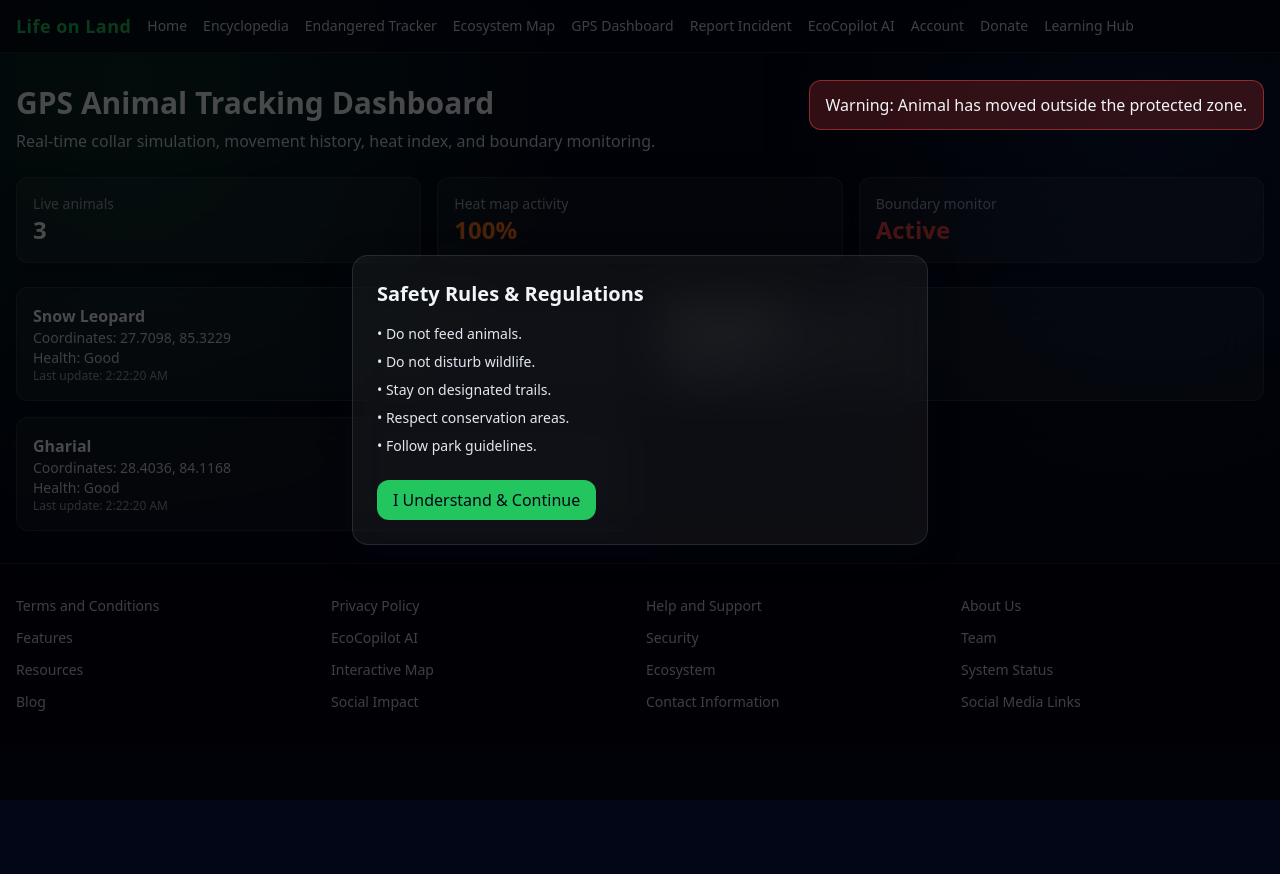
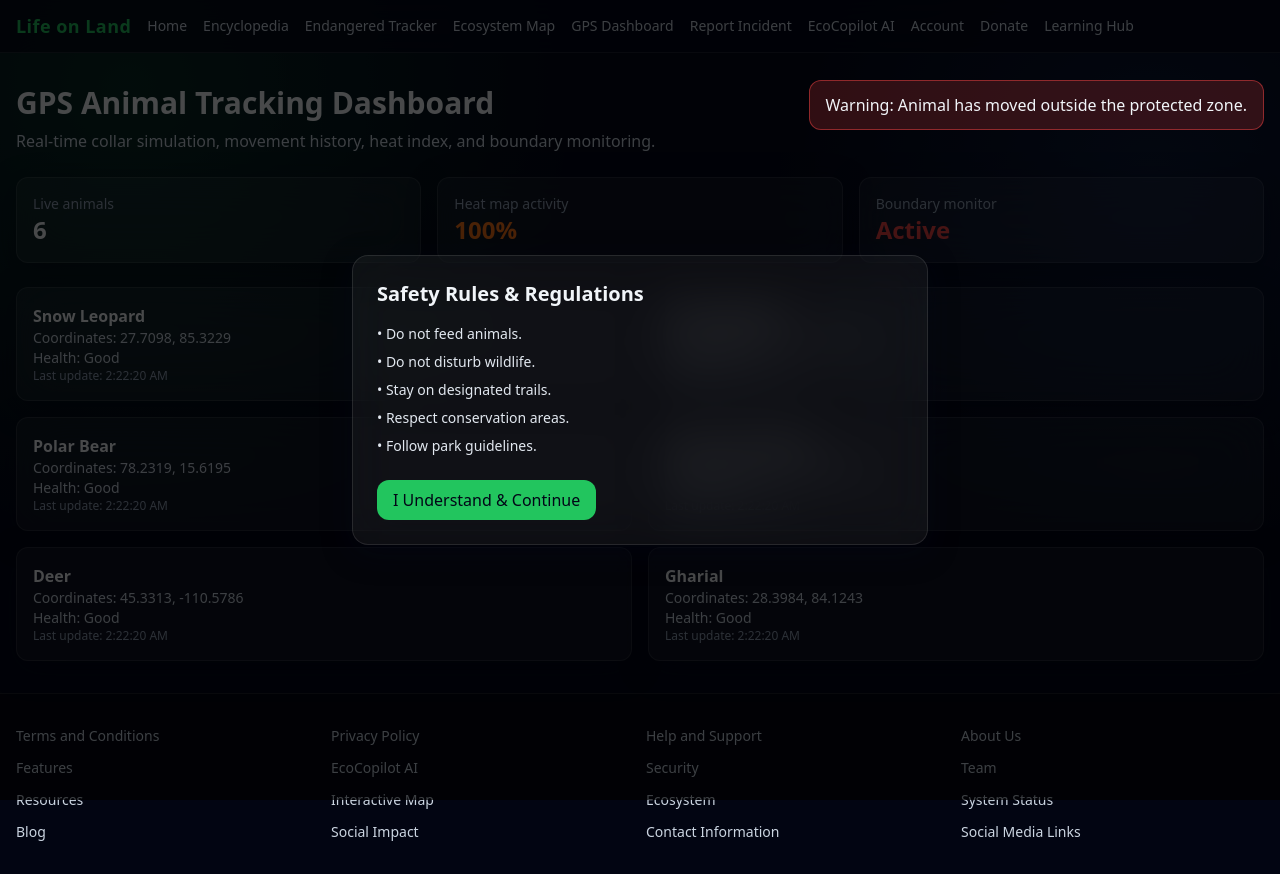
Before and after one commit to LaxmiCodeMaster/Life-On-Land, a Next.js app: page /gps in a window 1280 px wide. Before the commit the page ends 800 px from the top, so only its background shows below. Built offline with nearby package versions, Linux system fonts and the light colour scheme.

Commit message:
Photos of deer, polar bear, rhino are added

```diff
--- a/src/app/encyclopedia/page.tsx
+++ b/src/app/encyclopedia/page.tsx
@@ -34,12 +34,15 @@ export default function EncyclopediaPage() {
           <option>Critically Endangered</option>
           <option>Endangered</option>
           <option>Vulnerable</option>
+          <option>Near Threatened</option>
         </select>
         <select value={habitat} onChange={(e) => setHabitat(e.target.value)} className="glass rounded-xl px-4 py-3">
           <option>All</option>
           <option>mountain</option>
           <option>forest</option>
           <option>river</option>
+          <option>arctic</option>
+          <option>grassland</option>
         </select>
       </div>
       <div className="mt-6 grid gap-4 md:grid-cols-2">
--- a/src/data/mock-data.ts
+++ b/src/data/mock-data.ts
@@ -47,6 +47,60 @@ export const animals: Animal[] = [
       "A keystone mega-herbivore critical for forest regeneration and seed dispersal across large habitats."
   },
   {
+    id: "polar-bear",
+    name: "Polar Bear",
+    scientificName: "Ursus maritimus",
+    image:
+      "https://images.unsplash.com/photo-1530595467536-db675f1fbb0e?auto=format&fit=crop&w=1400&q=80",
+    status: "Vulnerable",
+    dangerLevel: "caution",
+    population: 22000,
+    habitat: "Arctic sea ice, coastal tundra, and frozen shorelines",
+    diet: "Seals, fish, and occasional seabirds or vegetation",
+    lifespan: "20-30 years in the wild",
+    threats: ["Sea ice loss", "Climate change", "Pollution", "Human conflict"],
+    conservationActions: ["Arctic habitat protection", "Climate action programs", "Conflict reduction near communities"],
+    coordinates: [78.2232, 15.6267],
+    description:
+      "The polar bear is the world's largest land carnivore and a powerful symbol of the Arctic. Perfectly adapted to life on sea ice, it hunts seals and travels vast distances across frozen oceans. As warming temperatures shrink ice cover, polar bears are losing hunting grounds and coming closer to human settlements, making climate action essential to their survival."
+  },
+  {
+    id: "one-horned-rhino",
+    name: "One-Horned Rhino",
+    scientificName: "Rhinoceros unicornis",
+    image:
+      "https://images.unsplash.com/photo-1564760055777-2f42b63e0f06?auto=format&fit=crop&w=1400&q=80",
+    status: "Vulnerable",
+    dangerLevel: "endangered",
+    population: 4000,
+    habitat: "Floodplain grasslands, wetlands, and riverine forests",
+    diet: "Grasses, leaves, fruits, and aquatic plants",
+    lifespan: "35-45 years",
+    threats: ["Poaching for horn", "Habitat loss", "Flooding and invasive plants"],
+    conservationActions: ["Anti-poaching units", "Habitat restoration", "Community-based conservation"],
+    coordinates: [27.5291, 84.3542],
+    description:
+      "Also known as the Indian rhinoceros, this armored giant is recognized by its single horn and thick folded skin. Once widespread across the Indian subcontinent, it now survives mainly in protected parks in Nepal and India. Successful conservation has brought numbers back from the brink, but poaching and wetland destruction remain serious threats."
+  },
+  {
+    id: "deer",
+    name: "Deer",
+    scientificName: "Cervidae (family)",
+    image:
+      "https://images.unsplash.com/photo-1484406566174-9cb61f6d1b4b?auto=format&fit=crop&w=1400&q=80",
+    status: "Near Threatened",
+    dangerLevel: "habitat",
+    population: 35000000,
+    habitat: "Forests, meadows, mountains, and woodland edges worldwide",
+    diet: "Leaves, grass, bark, acorns, and shrubs",
+    lifespan: "10-20 years depending on species",
+    threats: ["Habitat fragmentation", "Road collisions", "Overhunting", "Predator imbalance"],
+    conservationActions: ["Wildlife corridors", "Forest protection", "Sustainable hunting regulations"],
+    coordinates: [45.3311, -110.5885],
+    description:
+      "Deer are graceful herbivores found on every continent except Antarctica. With keen senses and agile movement, they play a vital role in forest ecosystems as prey for large carnivores and as browsers that shape plant communities. Many deer species are stable, but forest loss and human development increasingly isolate herds and raise conflict with agriculture and traffic."
+  },
+  {
     id: "gharial",
     name: "Gharial",
     scientificName: "Gavialis gangeticus",
--- a/src/lib/ecocopilot.ts
+++ b/src/lib/ecocopilot.ts
@@ -127,6 +127,10 @@ export function identifyAnimalFromImageName(imageName: string): {
         lower.includes(animal.name.toLowerCase().split(" ")[0]) ||
         (lower.includes("leopard") && animal.id === "snow-leopard") ||
         (lower.includes("elephant") && animal.id === "asian-elephant") ||
+        (lower.includes("polar") && animal.id === "polar-bear") ||
+        (lower.includes("bear") && animal.id === "polar-bear") ||
+        (lower.includes("rhino") && animal.id === "one-horned-rhino") ||
+        (lower.includes("deer") && animal.id === "deer") ||
         (lower.includes("croc") && animal.id === "gharial") ||
         (lower.includes("gharial") && animal.id === "gharial")
     ) ?? animals[0];
```
